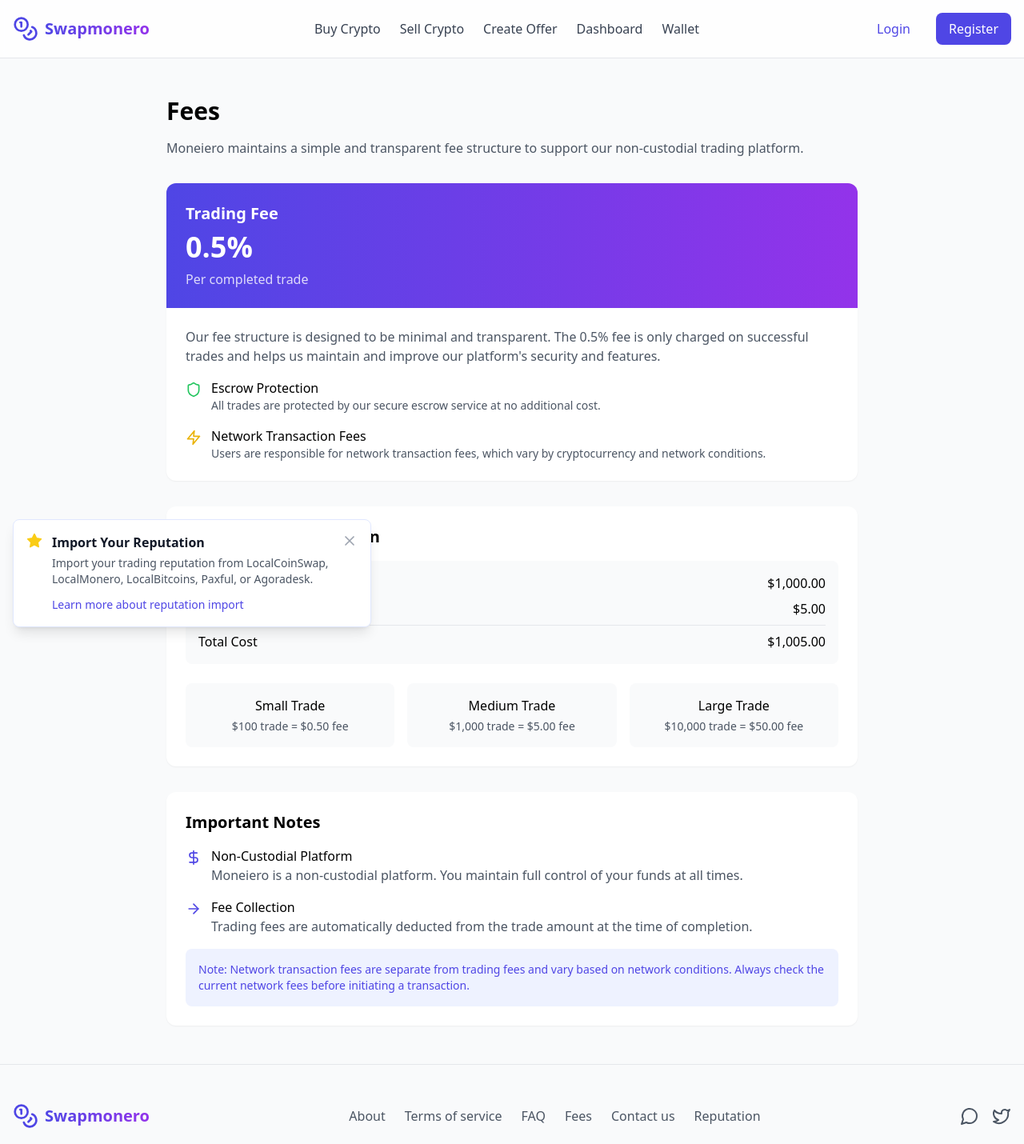
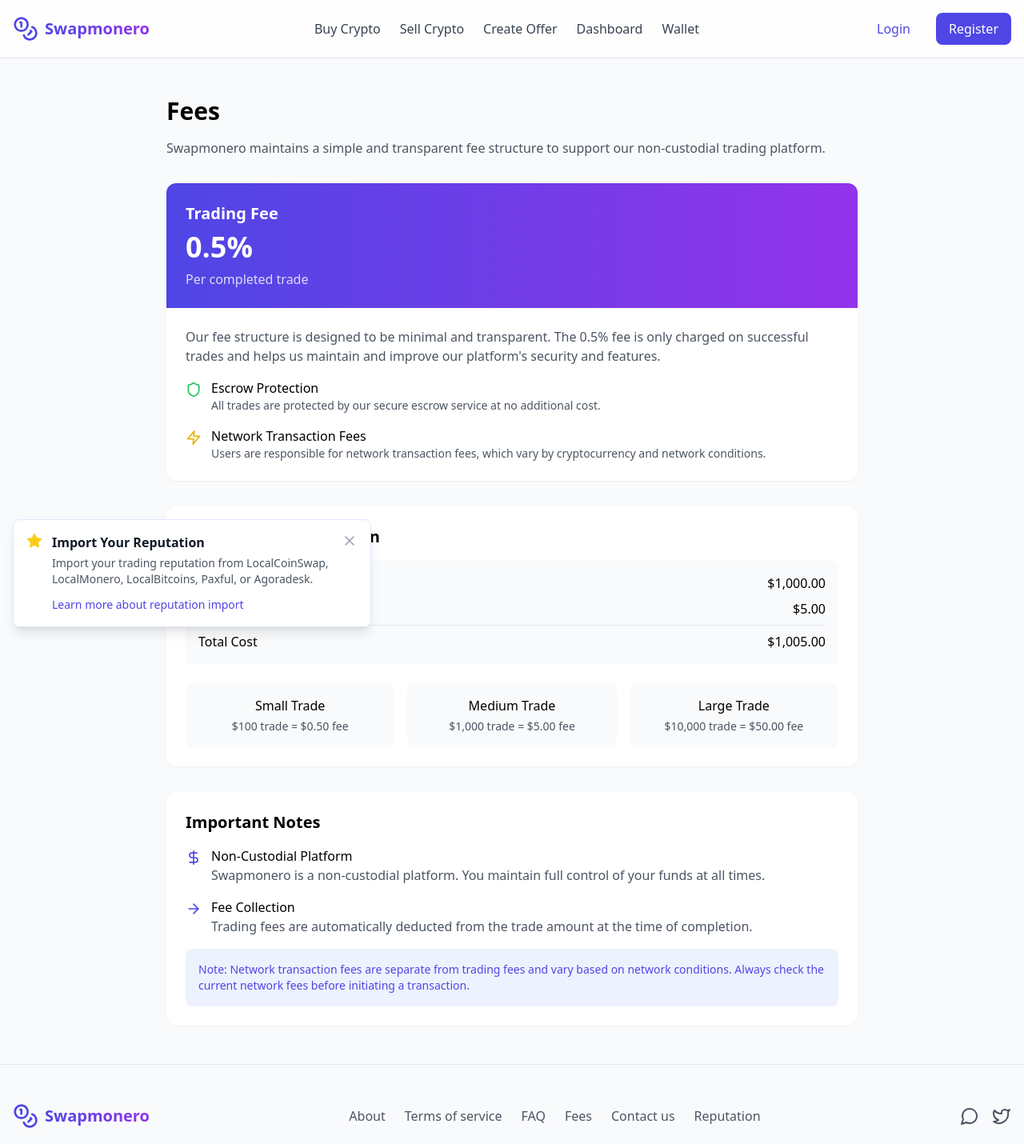
Before and after one commit to dourotec1/ugandacoin, a React (Vite) app: page /fees in a window 1280 px wide. Shown: the top 1430 px of the page at 80% size. Built offline with nearby package versions, Linux system fonts and the light colour scheme.

Commit message:
Update Fees.tsx

```diff
--- a/src/pages/Fees.tsx
+++ b/src/pages/Fees.tsx
@@ -7,7 +7,7 @@ export const Fees = () => {
       <div className="max-w-4xl mx-auto px-4 py-12">
         <h1 className="text-3xl font-bold mb-4">Fees</h1>
         <p className="text-gray-600 mb-8">
-          Moneiero maintains a simple and transparent fee structure to support our non-custodial trading platform.
+          Swapmonero maintains a simple and transparent fee structure to support our non-custodial trading platform.
         </p>
 
         <div className="bg-white rounded-xl shadow-sm overflow-hidden mb-8">
@@ -100,7 +100,7 @@ export const Fees = () => {
               <div>
                 <h3 className="font-medium">Non-Custodial Platform</h3>
                 <p className="text-gray-600">
-                  Moneiero is a non-custodial platform. You maintain full control of your funds at all times.
+                  Swapmonero is a non-custodial platform. You maintain full control of your funds at all times.
                 </p>
               </div>
             </div>
```
